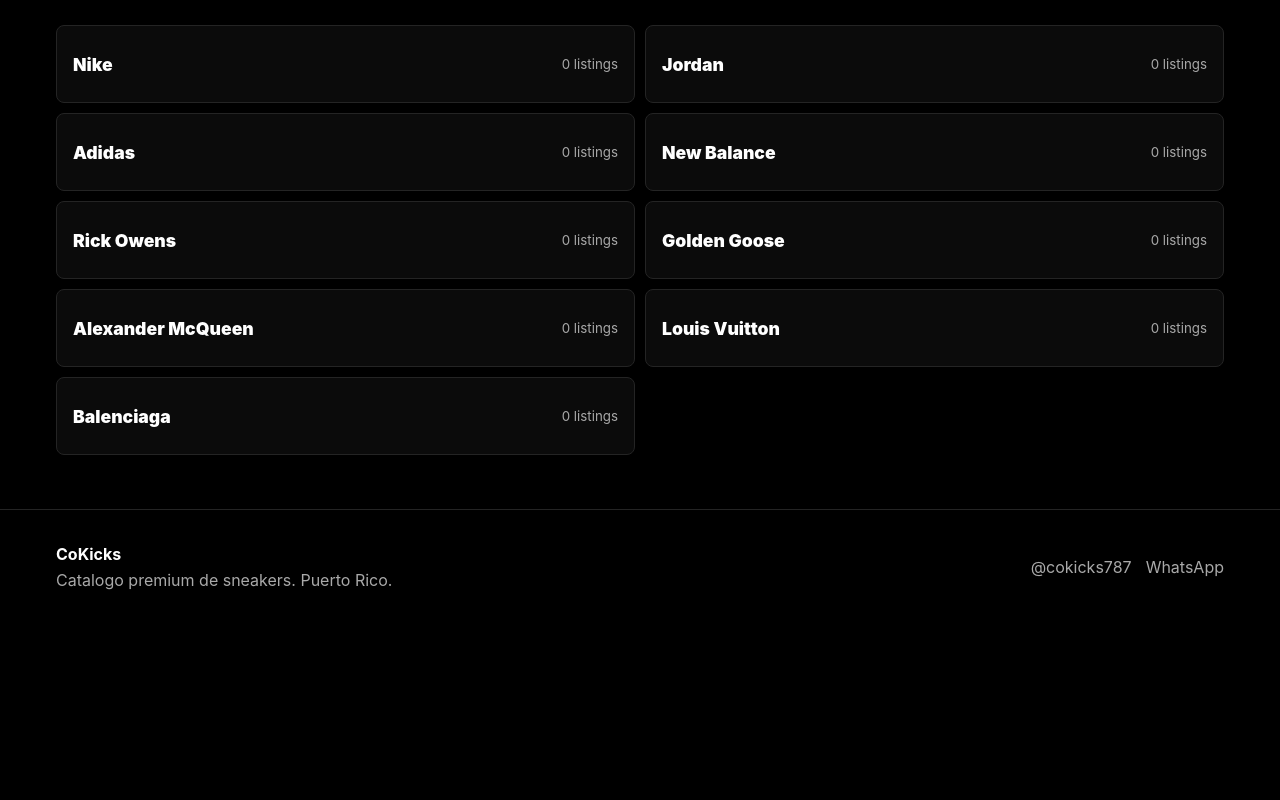
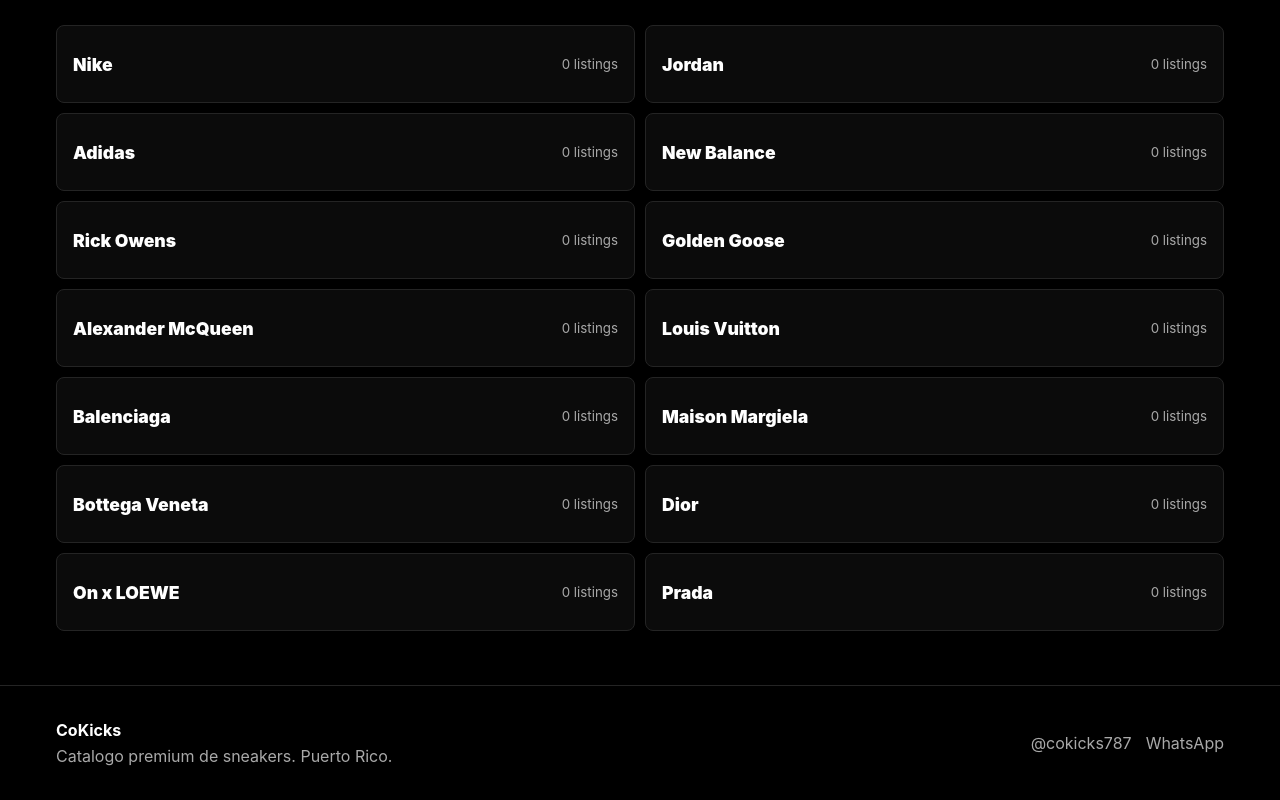
Before and after one commit to AshrielPR/Cokicks, a React (Vite) app: page /marcas in a window 1280 px wide. Shown: the part 362-1162 px from the top of the page. Before the commit the page ends 986 px from the top, so only its background shows below. Built offline with nearby package versions, Linux system fonts and the light colour scheme; no server answers; the database is empty.

Commit message:
Add luxury sneaker brands

```diff
--- a/src/data/brands.ts
+++ b/src/data/brands.ts
@@ -8,4 +8,9 @@
   "Alexander McQueen",
   "Louis Vuitton",
   "Balenciaga",
+  "Maison Margiela",
+  "Bottega Veneta",
+  "Dior",
+  "On x LOEWE",
+  "Prada",
 ] as const;
```
